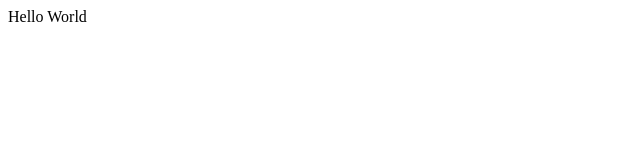
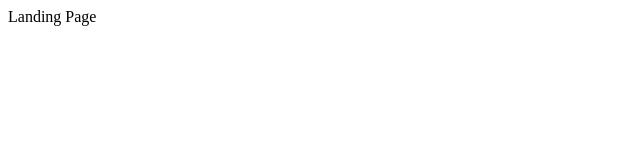
Before and after one commit to gabrielsestrem/nextjs-react-app, a Next.js app: page / in a window 1280 px wide. Shown: the top 160 px of the page, without its empty margins (0-640 px from the left). Built offline with nearby package versions, Linux system fonts and the light colour scheme.

Commit message:
changing title

```diff
--- a/pages/index.js
+++ b/pages/index.js
@@ -1,5 +1,5 @@
 function Home() {
-  return <div>Hello World</div>
+  return <div>Landing Page</div>
 }
 
 export default Home
```
